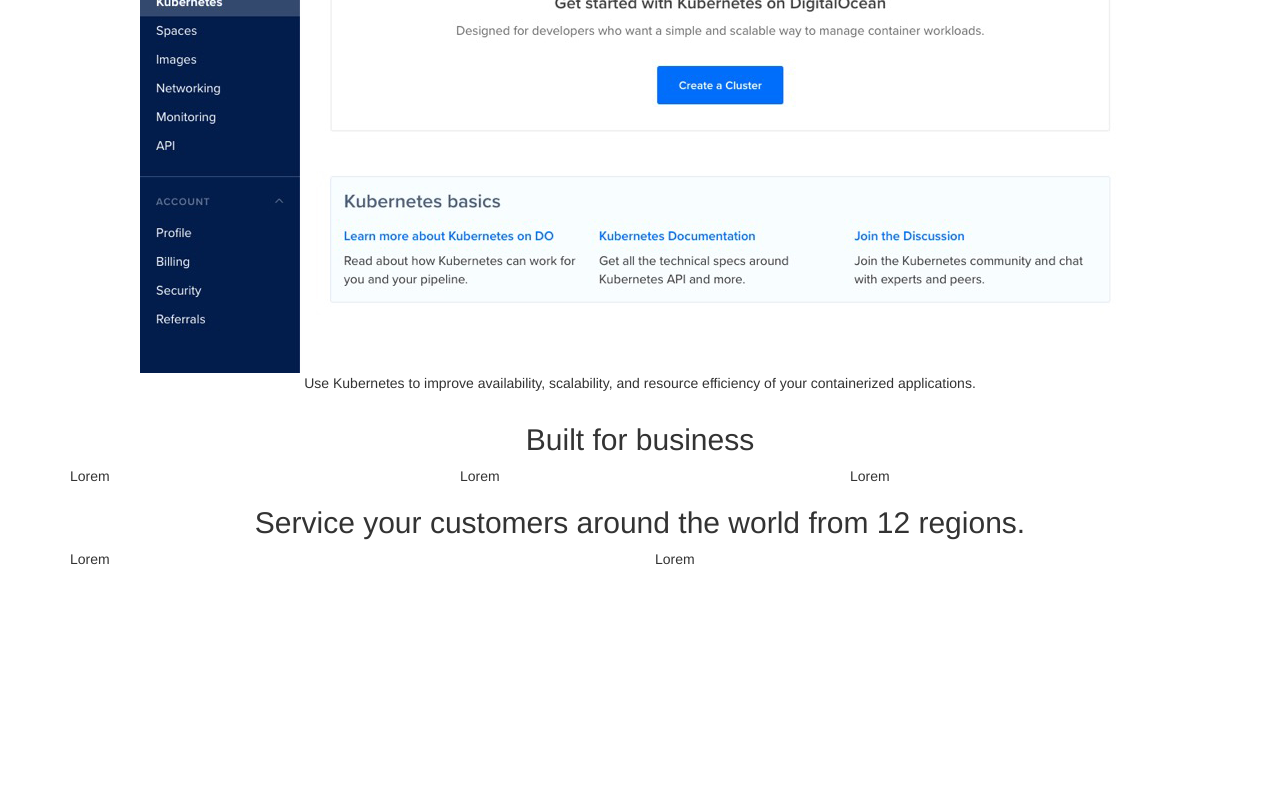
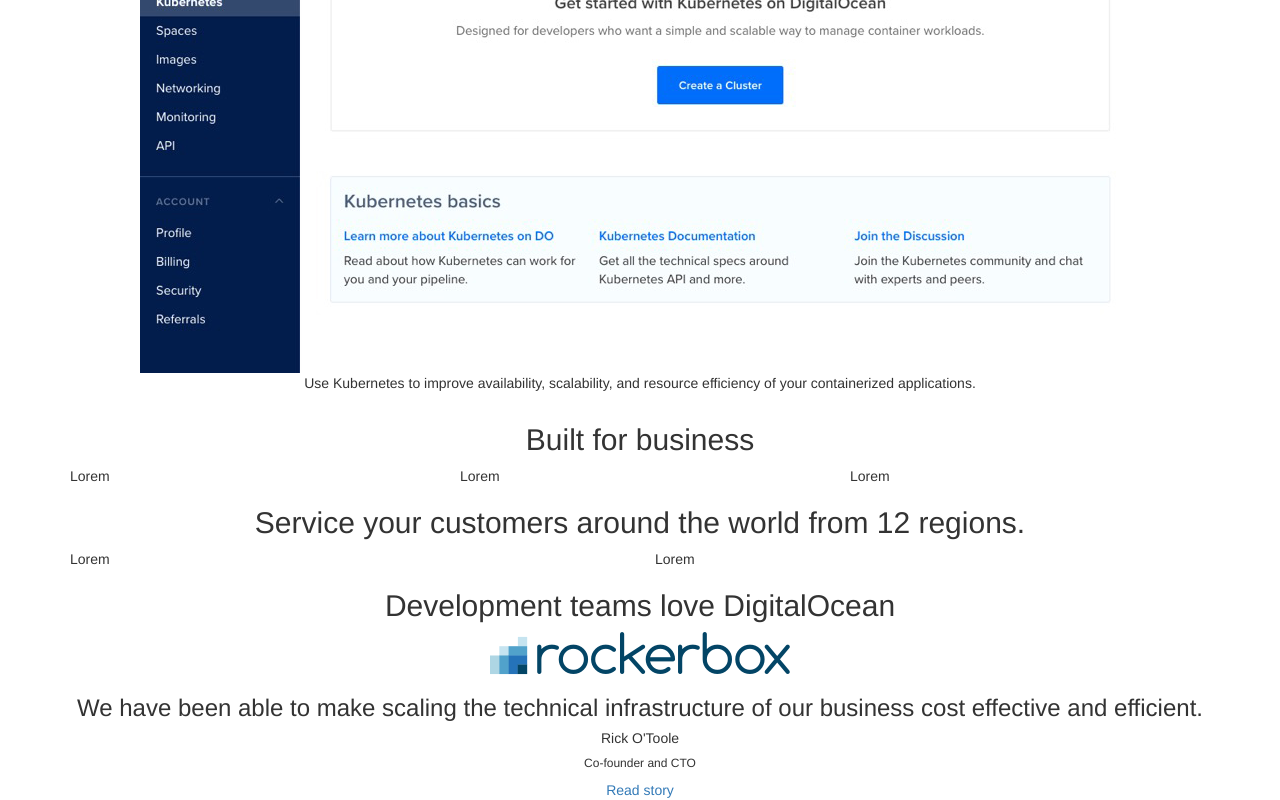
Before and after one commit to Zappykeyboard/html-css-digitalocean, a plain HTML site: page index.html in a window 1280 px wide. Shown: the part 748-1548 px from the top of the page. Before the commit the page ends 1317 px from the top, so only its background shows below. Drawn offline with nearby package versions, Linux system fonts and the light colour scheme.

Commit message:
prima impostazione sezione endorsments

```diff
--- a/index.html
+++ b/index.html
@@ -164,6 +164,20 @@
     </section>
 
     <!--endorsements-->
+    <section id="endorsments">
+      <div class="container">
+        <h2 class="text-center"> Development teams love DigitalOcean </h2>
+        <div class="quote-box text-center">
+          <img src="img/rockerbox-logo.png" alt="rockerbox-logo">
+          <h3>We have been able to make scaling the technical infrastructure of our business cost effective and
+            efficient.
+          </h3>
+          <h5>Rick O'Toole</h5>
+          <h6>Co-founder and CTO</h6>
+          <a href="#">Read story</a>
+        </div>
+      </div>
+    </section>
 
     <!--action-->
 
```
Also changed, not shown: img/rockerbox-logo.png (added).
